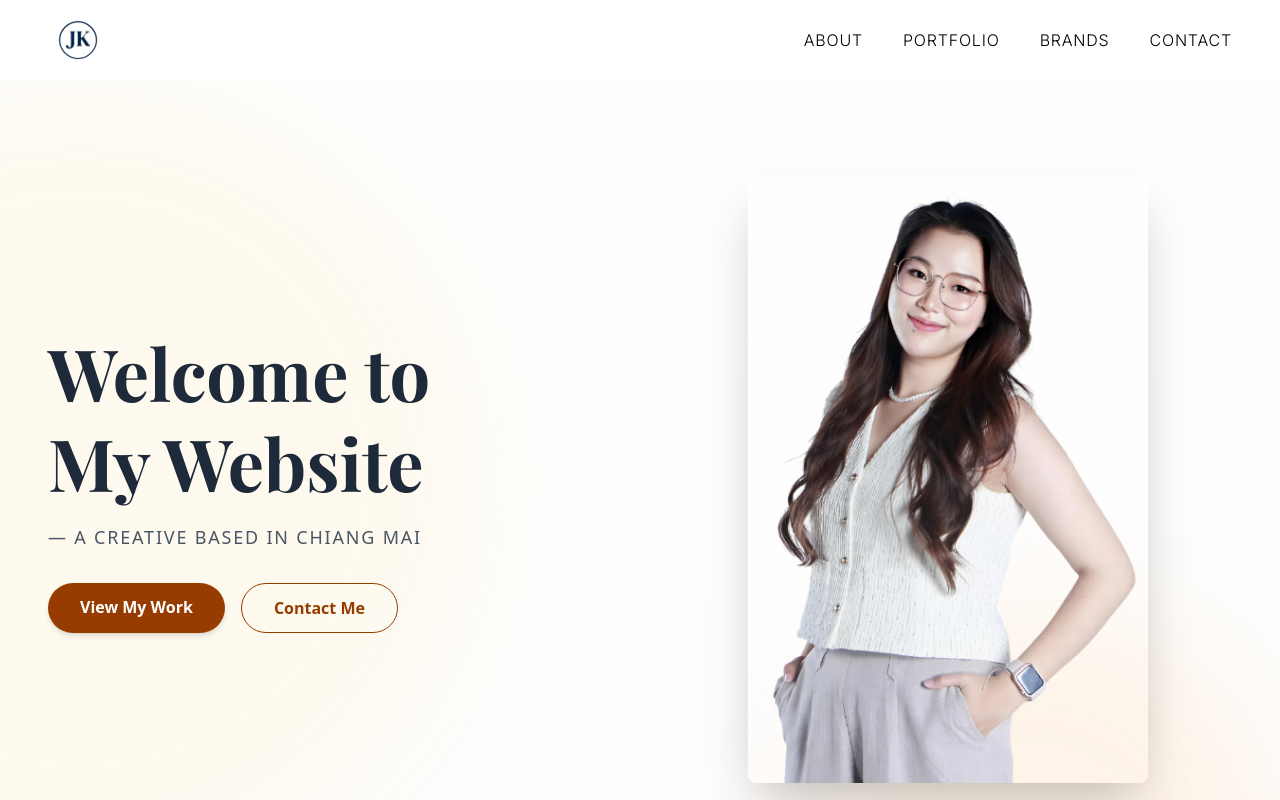
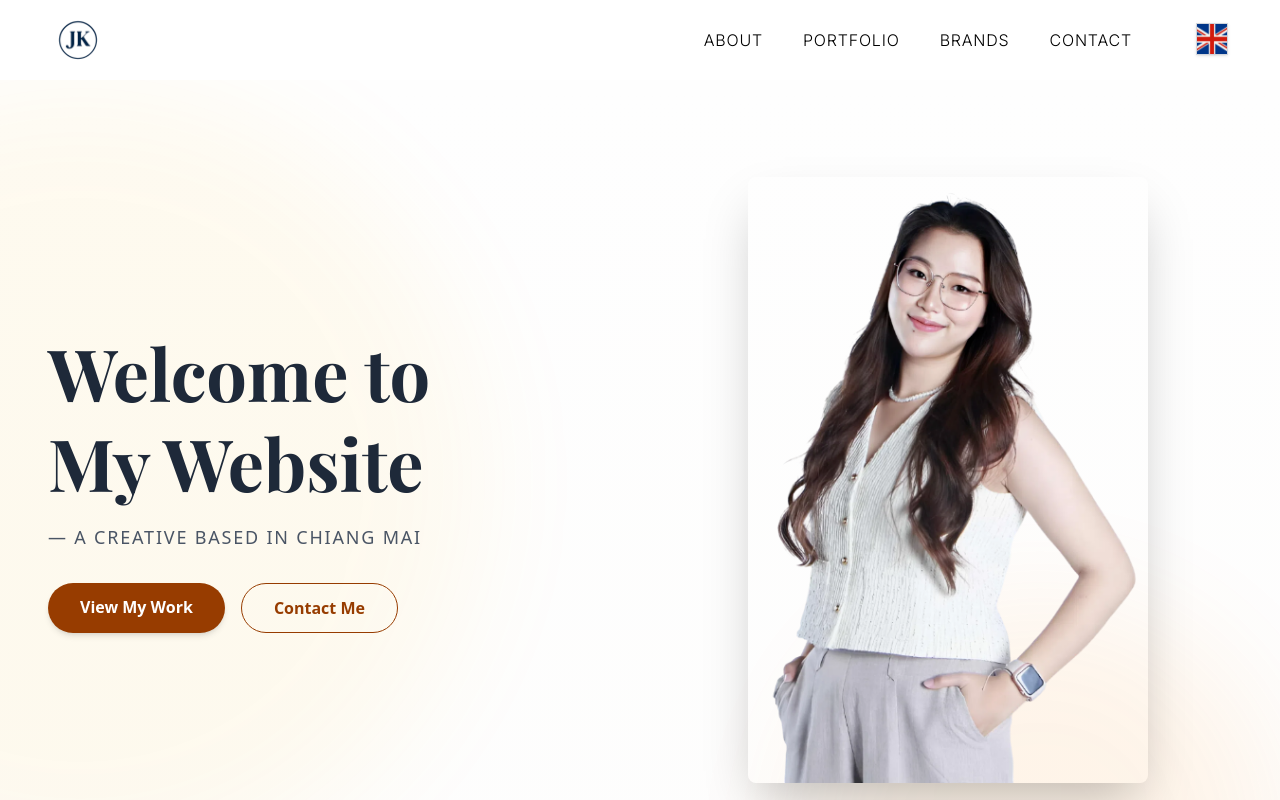
Before and after one commit to Ttduxz/wanwan-portfolio, a Next.js app: page / in a window 1280 px wide. Shown: the top 800 px of the page. Built offline with nearby package versions, Linux system fonts and the light colour scheme; no server answers; a web font is replaced by a local one.

Commit message:
fix desktop mode button gone

```diff
--- a/src/components/Header.tsx
+++ b/src/components/Header.tsx
@@ -93,6 +93,38 @@ export default function Header({ language, setLanguage }: HeaderProps) {
               {language === 'en' ? link.labelEn : link.labelZh}
             </Link>
           ))}
+          <div className="ml-6 flex items-center">
+            <button
+              type="button"
+              onClick={() => setLanguage(language === 'en' ? 'zh' : 'en')}
+              title={language === 'en' ? 'Switch to 中文' : 'Switch to English'}
+              aria-label={language === 'en' ? 'Switch to 中文' : 'Switch to English'}
+              className="select-none cursor-pointer bg-transparent border-none p-0 m-0 hover:scale-110 transition-transform"
+              style={{background: 'none'}}
+            >
+              {language === 'en'
+                ? (
+                  <img
+                    src="/uk.jpeg"
+                    alt="UK flag"
+                    width={32}
+                    height={32}
+                    className="inline-block align-middle border border-gray-300 shadow-sm mr-1"
+                    style={{objectFit: 'cover', marginTop: '-2px'}}
+                  />
+                )
+                : (
+                  <img
+                    src="/china-flag.jpeg"
+                    alt="China flag"
+                    width={32}
+                    height={32}
+                    className="inline-block align-middle border border-gray-300 shadow-sm ml-1"
+                    style={{objectFit: 'cover', marginTop: '-2px'}}
+                  />
+                )}
+            </button>
+          </div>
         </nav>
       </div>
     </header>
```
